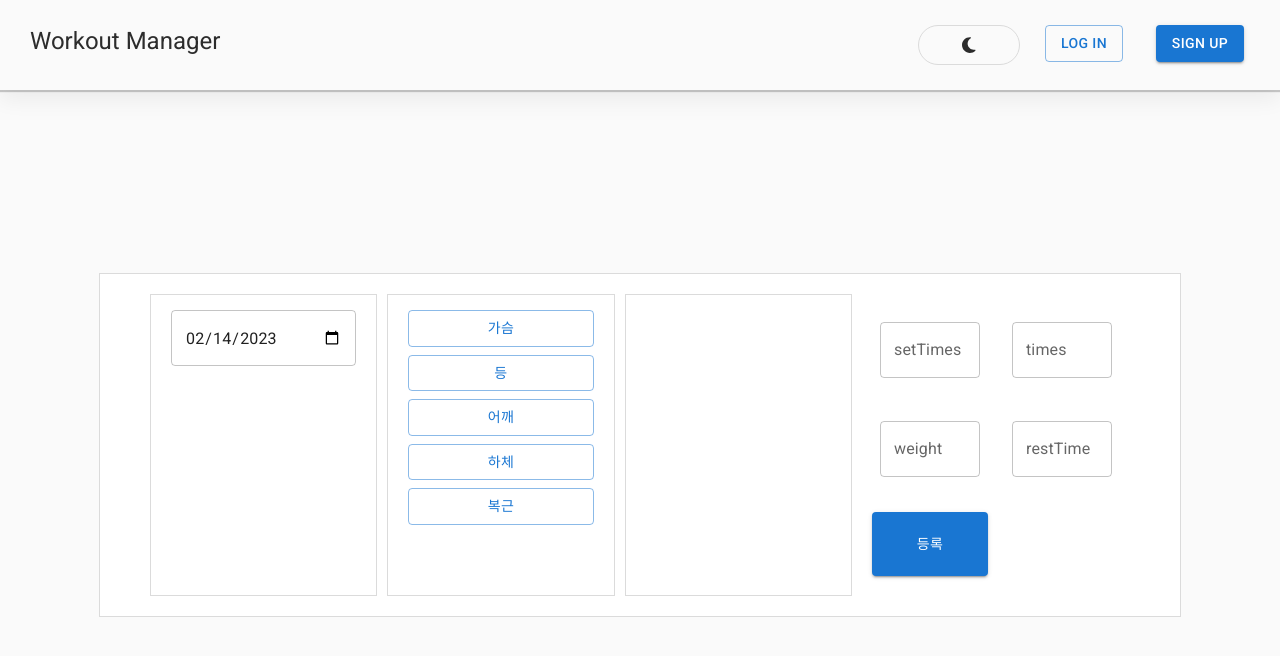
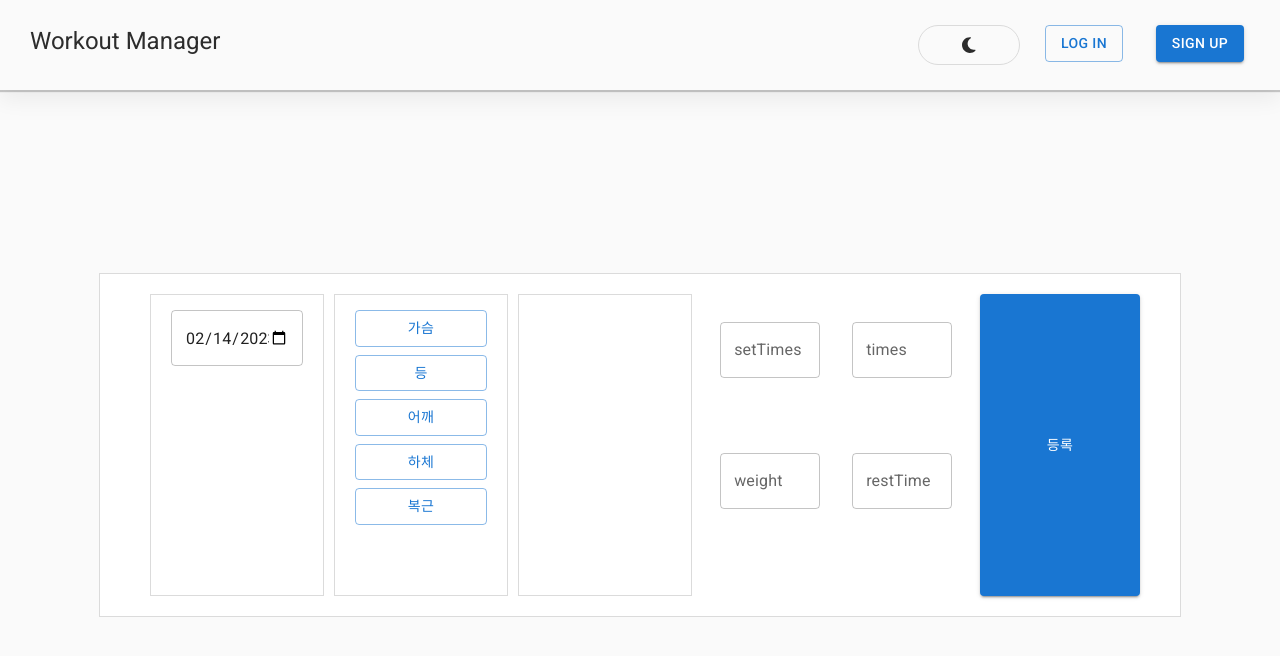
Before and after one commit to wujuno/workout-manager, a React (Create React App) app: page /record in a window 1280 px wide. Shown: the top 656 px of the page. Built offline with nearby package versions, Linux system fonts and the light colour scheme.

Commit message:
Style: Modify Record page

```diff
--- a/src/screens/Record.tsx
+++ b/src/screens/Record.tsx
@@ -232,10 +232,10 @@ function Record() {
                 fullWidth
               />
             ))}
-            <Button variant="contained" type="submit" fullWidth>
-              등록
-            </Button>
           </CountingWrapper>
+          <Button variant="contained" type="submit" fullWidth>
+            등록
+          </Button>
         </form>
       </RecordWrapper>
     </SLayout>
```
